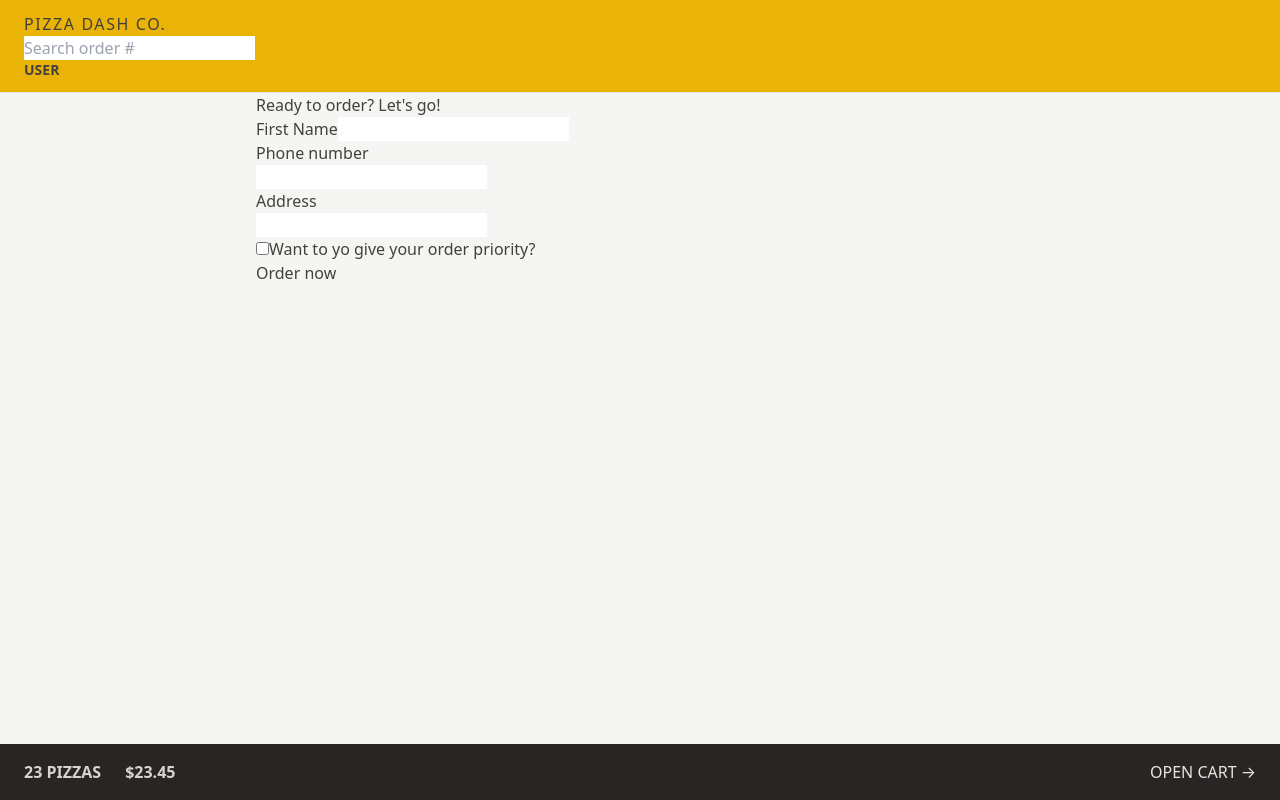
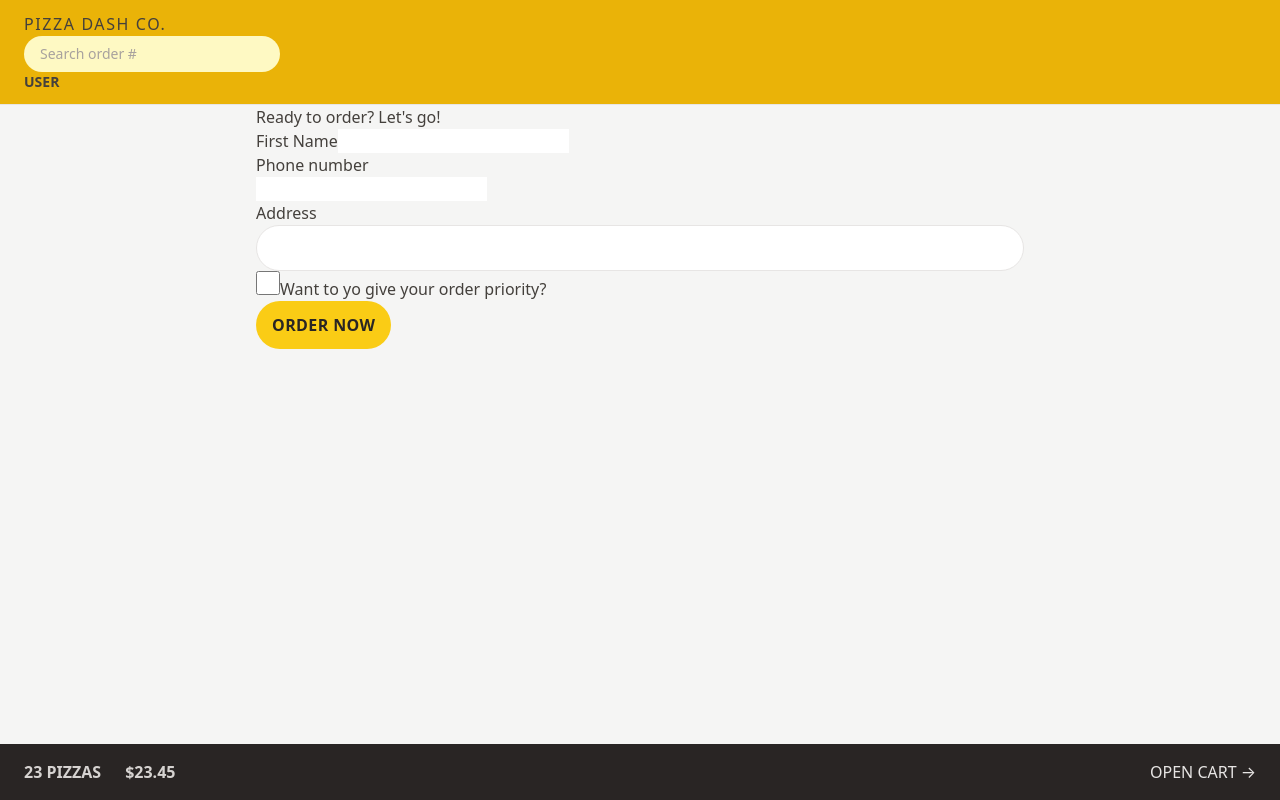
Before and after one commit to vibraniumSwaleh/pizza-dash, a React (Vite) app: page /order/new in a window 1280 px wide. Built offline with nearby package versions, Linux system fonts and the light colour scheme.

Commit message:
start styling form elements

```diff
--- a/src/features/cart/Cart.jsx
+++ b/src/features/cart/Cart.jsx
@@ -29,7 +29,12 @@
 
   return (
     <div>
-      <Link to="/menu">&larr; Back to menu</Link>
+      <Link
+        to="/menu"
+        className="text-sm text-blue-500 hover:text-blue-600 hover:underline"
+      >
+        &larr; Back to menu
+      </Link>
 
       <h2>Your cart, %NAME%</h2>
 
--- a/src/features/order/CreateOrder.jsx
+++ b/src/features/order/CreateOrder.jsx
@@ -44,16 +44,16 @@
     <div>
       <h2>Ready to order? Let&apos;s go!</h2>
 
-      <Form method='POST'>
+      <Form method="POST">
         <div>
           <label>First Name</label>
-          <input type='text' name='customer' required />
+          <input type="text" name="customer" required />
         </div>
 
         <div>
           <label>Phone number</label>
           <div>
-            <input type='tel' name='phone' required />
+            <input type="tel" name="phone" required />
           </div>
           {formErrors?.phone && <p>{formErrors.phone}</p>}
         </div>
@@ -61,24 +61,33 @@
         <div>
           <label>Address</label>
           <div>
-            <input type='text' name='address' required />
+            <input
+              className="w-full rounded-full border border-stone-200 px-4 py-2 text-sm transition-all duration-300 placeholder:text-stone-400 focus:outline-none focus:ring focus:ring-yellow-400 md:px-6 md:py-3"
+              type="text"
+              name="address"
+              required
+            />
           </div>
         </div>
 
         <div>
           <input
-            type='checkbox'
-            name='priority'
-            id='priority'
+            className="h-6 w-6 accent-yellow-400 focus:outline-none focus:ring focus:ring-yellow-400 focus:ring-offset-2"
+            type="checkbox"
+            name="priority"
+            id="priority"
             // value={withPriority}
             // onChange={(e) => setWithPriority(e.target.checked)}
           />
-          <label htmlFor='priority'>Want to yo give your order priority?</label>
+          <label htmlFor="priority">Want to yo give your order priority?</label>
         </div>
 
         <div>
-          <input type='hidden' name='cart' value={JSON.stringify(cart)} />
-          <button disabled={isSubmitting}>
+          <input type="hidden" name="cart" value={JSON.stringify(cart)} />
+          <button
+            disabled={isSubmitting}
+            className="focus:ring-offest-2 inline-block rounded-full bg-yellow-400 px-4 py-3 font-semibold uppercase tracking-wide text-stone-800 transition-colors duration-300 hover:bg-yellow-300 focus:ring focus:ring-yellow-300 disabled:cursor-not-allowed"
+          >
             {isSubmitting ? 'Submitting...' : 'Order now'}
           </button>
         </div>
--- a/src/features/order/SearchOrder.jsx
+++ b/src/features/order/SearchOrder.jsx
@@ -15,9 +15,10 @@
   return (
     <form onSubmit={handleSubmit}>
       <input
-        placeholder='Search order #'
+        placeholder="Search order #"
         value={query}
         onChange={(e) => setQuery(e.target.value)}
+        className="w-28 rounded-full bg-yellow-100 px-4 py-2 text-sm transition-all duration-300 placeholder:text-stone-400 focus:outline-none focus:ring focus:ring-yellow-500 focus:ring-opacity-50 sm:w-64 sm:focus:w-72"
       ></input>
     </form>
   );
```
